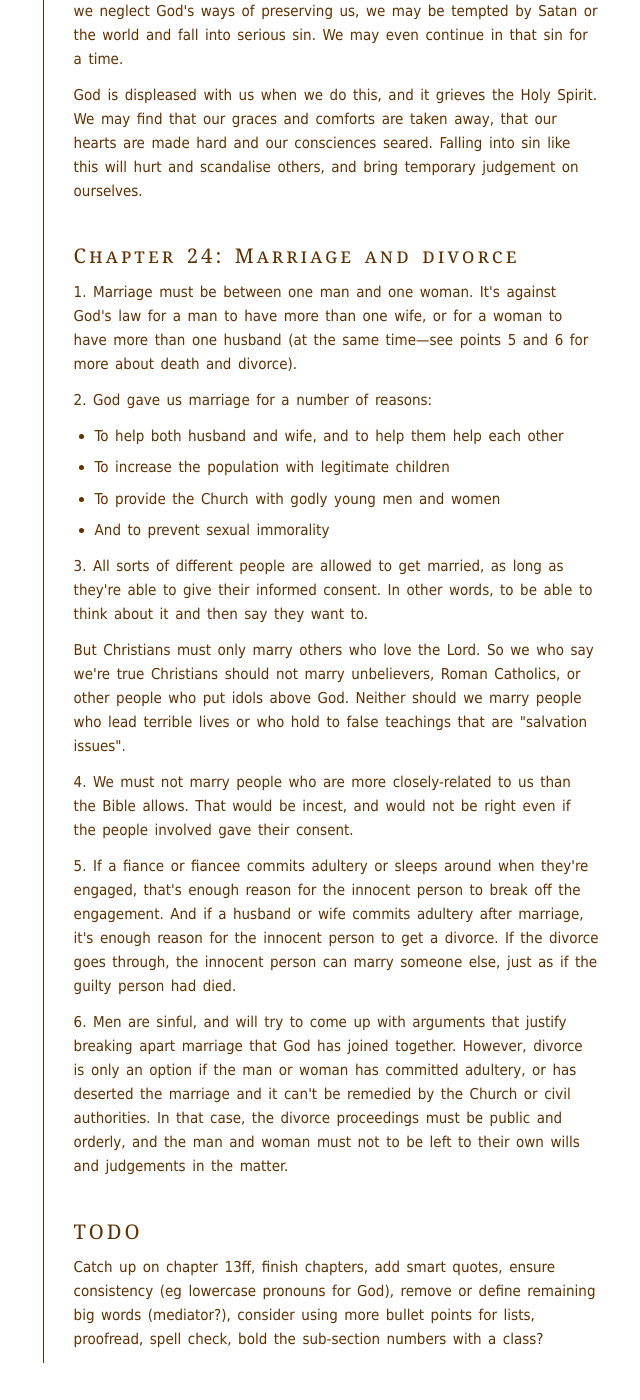
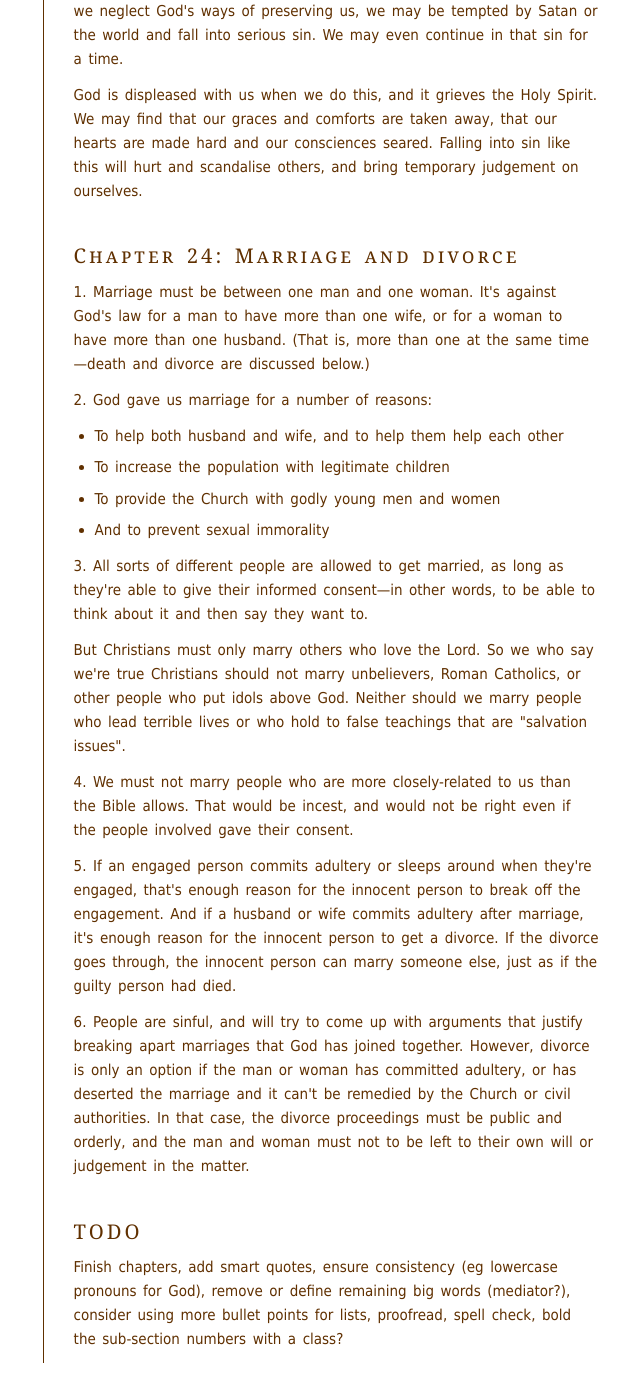
Before and after one commit to benhoyt/benhoyt.github.com, a Jekyll site: the page built from writings-plain-english-westminster.html, in a window 1280 px wide and 1400 px high, scrolled down 18194 px. Shown: the whole window, without its empty margins (391-1031 px from the left). Built offline with Jekyll 4.4.1, drawn with Linux system fonts in a browser that asks for light colours.

Commit message:
Tweaks to chapter 24

```diff
--- a/writings-plain-english-westminster.html
+++ b/writings-plain-english-westminster.html
@@ -407,7 +407,7 @@ permalink: /writings/plain-english-westminster/index.html
 
 <h2 id="chapter24">Chapter 24: Marriage and divorce</h2>
 
-<p>1. Marriage must be between one man and one woman. It's against God's law for a man to have more than one wife, or for a woman to have more than one husband (at the same time—see points 5 and 6 for more about death and divorce).</p>
+<p>1. Marriage must be between one man and one woman. It's against God's law for a man to have more than one wife, or for a woman to have more than one husband. (That is, more than one at the same time—death and divorce are discussed below.)</p>
 
 <p>2. God gave us marriage for a number of reasons:</p>
 
@@ -418,17 +418,17 @@ permalink: /writings/plain-english-westminster/index.html
  <li>And to prevent sexual immorality</li>
 </ul>
 
-<p>3. All sorts of different people are allowed to get married, as long as they're able to give their informed consent. In other words, to be able to think about it and then say they want to.</p>
+<p>3. All sorts of different people are allowed to get married, as long as they're able to give their informed consent—in other words, to be able to think about it and then say they want to.</p>
 
 <p>But Christians must only marry others who love the Lord. So we who say we're true Christians should not marry unbelievers, Roman Catholics, or other people who put idols above God. Neither should we marry people who lead terrible lives or who hold to false teachings that are "salvation issues".</p>
 
 <p>4. We must not marry people who are more closely-related to us than the Bible allows. That would be incest, and would not be right even if the people involved gave their consent.</p>
 
-<p>5. If a fiance or fiancee commits adultery or sleeps around when they're engaged, that's enough reason for the innocent person to break off the engagement. And if a husband or wife commits adultery after marriage, it's enough reason for the innocent person to get a divorce. If the divorce goes through, the innocent person can marry someone else, just as if the guilty person had died.</p>
+<p>5. If an engaged person commits adultery or sleeps around when they're engaged, that's enough reason for the innocent person to break off the engagement. And if a husband or wife commits adultery after marriage, it's enough reason for the innocent person to get a divorce. If the divorce goes through, the innocent person can marry someone else, just as if the guilty person had died.</p>
 
-<p>6. Men are sinful, and will try to come up with arguments that justify breaking apart marriage that God has joined together. However, divorce is only an option if the man or woman has committed adultery, or has deserted the marriage and it can't be remedied by the Church or civil authorities. In that case, the divorce proceedings must be public and orderly, and the man and woman must not to be left to their own wills and judgements in the matter.</p>
+<p>6. People are sinful, and will try to come up with arguments that justify breaking apart marriages that God has joined together. However, divorce is only an option if the man or woman has committed adultery, or has deserted the marriage and it can't be remedied by the Church or civil authorities. In that case, the divorce proceedings must be public and orderly, and the man and woman must not to be left to their own will or judgement in the matter.</p>
 
 
 <h2>TODO</h2>
 
-<p>Catch up on chapter 13ff, finish chapters, add smart quotes, ensure consistency (eg lowercase pronouns for God), remove or define remaining big words (mediator?), consider using more bullet points for lists, proofread, spell check, bold the sub-section numbers with a class?</p>
+<p>Finish chapters, add smart quotes, ensure consistency (eg lowercase pronouns for God), remove or define remaining big words (mediator?), consider using more bullet points for lists, proofread, spell check, bold the sub-section numbers with a class?</p>
```
